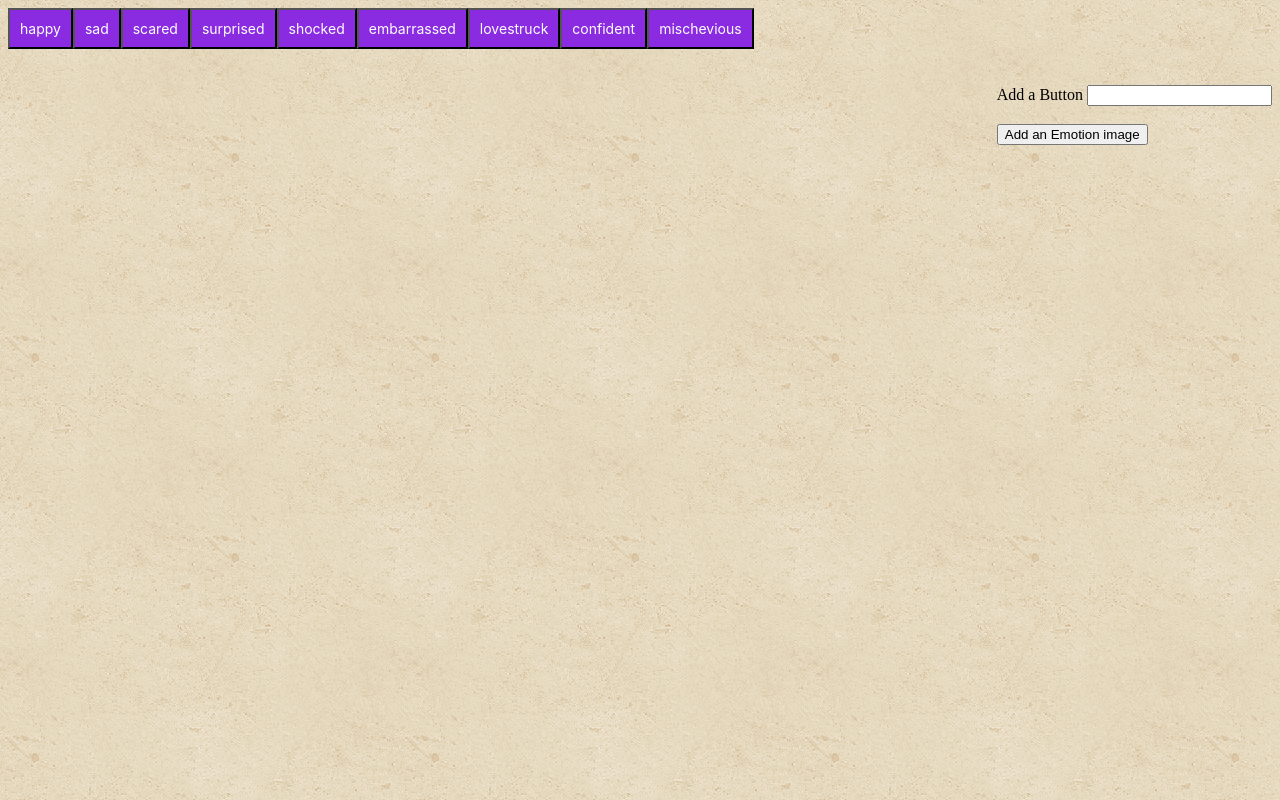
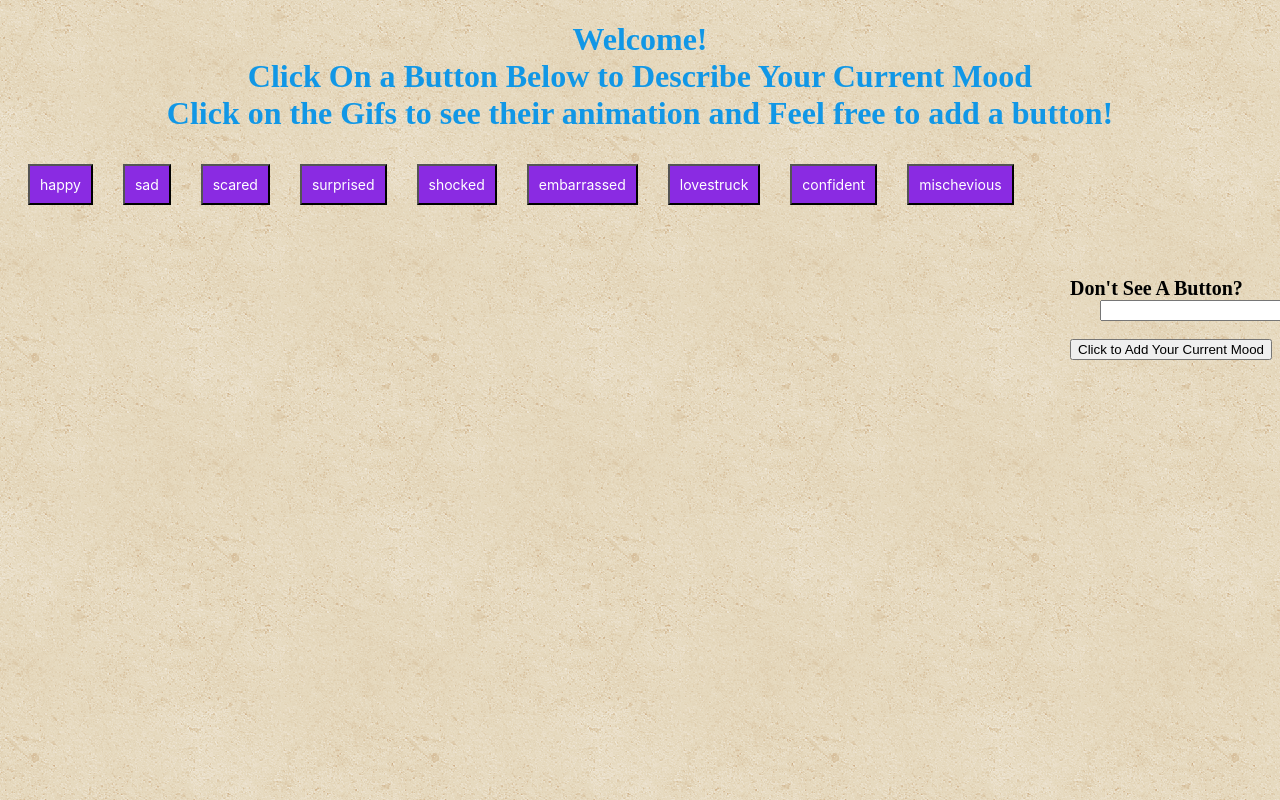
Before and after one commit to GrandSuccess87/GifTastic, a plain HTML site: page index.html in a window 1280 px wide. Drawn offline with nearby package versions, Linux system fonts and the light colour scheme.

Commit message:
commit 7

```diff
--- a/assets/css/style.css
+++ b/assets/css/style.css
@@ -3,14 +3,20 @@ body {
 
 }
 
-.emotion {
-    display: inline-block;
+h1{
+    text-align: center;
+    color: rgb(17, 151, 230);
+}
+
+#gifs-appear-here {
+    width: 80%;
 }
 
 button {
     background-color: blueviolet;
-    margin-top: auto;
-    margin-left: auto;
+    margin-top: 10px;
+    margin-left: 20px;
+    margin-right: 10px;
     padding: 10px 10px;
     color: white;
     text-align: center;
@@ -24,6 +30,25 @@ button:hover {
     color: white;
 }
 
+img {
+	width: 40%;
+	text-align: left;
+	margin-top: 10px;
+	border: 1px grey solid;
+}
+
 form {
     float: right;
 }
+
+label {
+    font-size: 20px;
+}
+
+#image-input {
+    margin-left: 15%;
+}
+
+#add-image{
+    margin-left: auto;
+}
--- a/index.html
+++ b/index.html
@@ -8,16 +8,23 @@
     <link rel="stylesheet" type="text/css" href="assets/css/style.css">
 </head>
 <body>
+    <h1>Welcome!<br> Click On a Button Below to Describe Your Current Mood<br>
+    Click on the Gifs to see their animation and Feel free to add a button! </h1>
+    <div id="emotion-buttons"></div>
 
-    <div id="emotion-buttons"></div>
-    <div id="gifs-appear-here"></div>
+    <br><br>
+
     <form id="image-form">
         <br><br>
-        <label for="image-input">Add a Button</label>
+        <label for="image-input"><b>Don't See A Button?</b></label>
+        <br>
         <input type="text" id="image-input">
         <br><br>
-        <input id="add-image" class="formClass" type="submit" value="Add an Emotion image">
+        <input id="add-image" class="formClass" type="submit" value="Click to Add Your Current Mood">
     </form>
+
+    <div id="gifs-appear-here"></div>
+
 
 
 
```
Also changed, not shown: javascript/app.js (+4 -4 lines), assets/images/green_dust_scratch.png (added), 3 other files.
